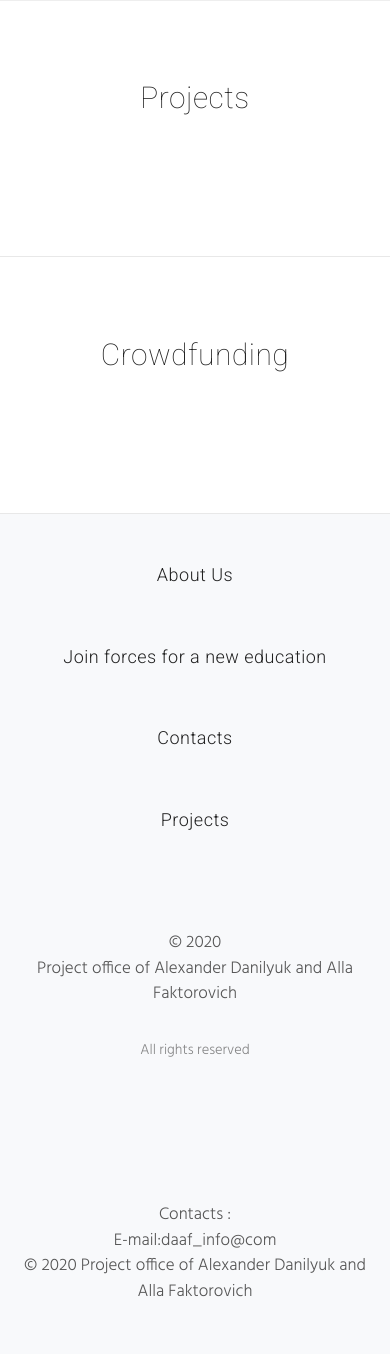
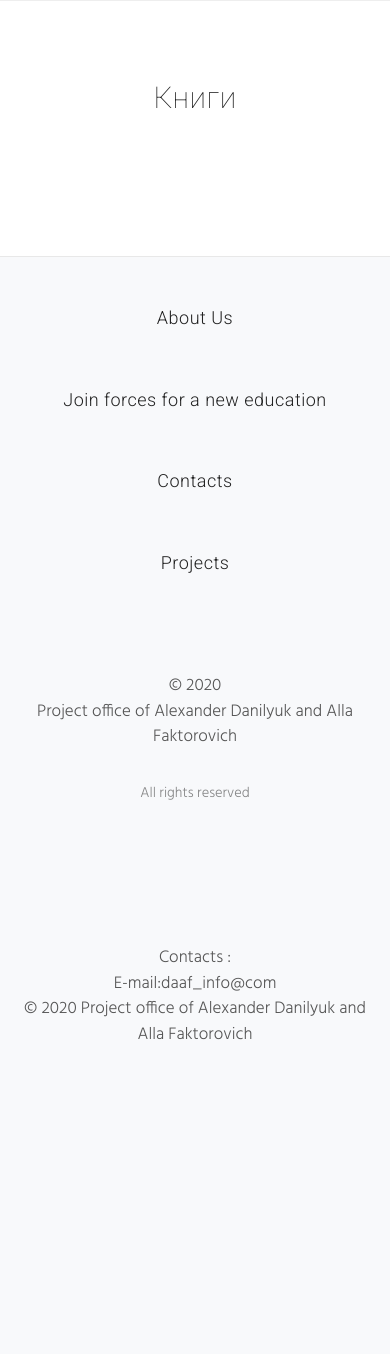
Before and after one commit to sazonovdmitrii/books, a Symfony app: template templates/projects.html.twig in a window 390 px wide. Shown: the part 150-1504 px from the top of the page. After the commit the page ends 1190 px from the top, so only its background shows below. Run offline with Twig, Linux system fonts and the light colour scheme; the template is opened without the code that fills it, so the values that code supplies are empty; some libraries are stand-ins or nearby versions.

Commit message:
new visible of our site

```diff
--- a/src/Controller/ProjectsController.php
+++ b/src/Controller/ProjectsController.php
@@ -24,12 +24,12 @@ class ProjectsController extends AbstractController
     public function projects(
         ProjectRepository $projectRepository
     ) {
-        $projects = $projectRepository->findBy(['crowdfunding' => Project::CROWDFUNDING_TYPE_NO]);
+        $projects_p = $projectRepository->findBy(['crowdfunding' => Project::CROWDFUNDING_TYPE_NO]);
         $crowdfundingProjects = $projectRepository->findBy(['crowdfunding' => Project::CROWDFUNDING_TYPE_YES]);
 
-        if($projects) {
+        if($projects_p) {
             return $this->render('projects.html.twig', [
-                'projects' => $projects,
+                'projects_p' => $projects_p,
                 'crowdfunding_projects' => $crowdfundingProjects,
             ]);
         }
--- a/templates/index.html.twig
+++ b/templates/index.html.twig
@@ -48,17 +48,15 @@
 			</a>
 			<button class="round-toggle navbar-toggle menu-collapse-btn collapsed" data-toggle="collapse" data-target=".navMenuCollapse"> <span class="icon-bar"></span> <span class="icon-bar"></span> <span class="icon-bar"></span> </button>
 			<div class="collapse navbar-collapse navMenuCollapse">
-				{% for project in projects.getCroudfindingProjects() %}
-				<div class="login-panel"><a class="btn btn-primary" href="{{ path( 'project', {slug: project.url}) }}">{{'Краудфайндинг'|trans}} <i class="icon right-icon icon-download"></i></a></div>
-				{% endfor %}
+				<div class="login-panel"><a class="btn btn-primary" href="/projects">{{'Книги'|trans}} <i class="icon right-icon icon-download"></i></a></div>
 				<ul class="nav">
 					<li><a href="/">{{ 'Главная'|trans }}</a></li>
 					<li><a href="/about-us">{{ 'О нас'|trans }}</a></li>
 					<li><a href="/goals-and-tasks/">{{ 'Объединим усилия для нового образования'|trans }}</a></li>
 					<li><a href="/contacts">{{ 'Контакты'|trans }}</a></li>
 
-					{% for project in projects.getProjects() %}
-						<li><a href="{{ path( 'project', {slug: project.url}) }}">{{ project.title }}</a></li>
+					{% for project_m in projects.getProjects() %}
+						<li><a href="{{ path( 'project', {slug: project_m.url}) }}">{{ project_m.title }}</a></li>
 					{% endfor %}
 				</ul>
 			</div>
--- a/templates/projects.html.twig
+++ b/templates/projects.html.twig
@@ -3,20 +3,29 @@
 {% block body %}
     <section id="blog-3col">
         <div class="container">
-            <h2 class="title text-center">{{ 'Проекты'|trans }}</h2>
+            <h2 class="title text-center">{{ 'Книги'|trans }}</h2>
 
             <div class="row">
-                {% for project in projects %}
+                {% for project in projects_p %}
                     <div class="col-sm-6">
                         <div class="post">
                             {% if  project.getMainImage() %}
-                                <div class="post-media">
-                                    <a href="{{ path( 'project', {slug: project.url}) }}"><img src="{{ project.getMainImage() }}" alt="{{ project.title }}" class="img-responsive"></a>
-                                </div>
+{#                                <div class="post-media">#}
+{#                                    <a href="{{ path( 'project', {slug: project.url}) }}"><img src="{{ project.getMainImage() }}" alt="{{ project.title }}" class="img-responsive"></a>#}
+{#                                </div>#}
                             {% endif %}
                             <div class="post-content">
                                 <h4 class="title"><a href="{{ path( 'project', {slug: project.url}) }}">{{ project.title }}</a></h4>
-                                <div class="post-desc">{{ project.description|slice(0,500)|raw }}<a href="{{ path( 'project', {slug: project.url}) }}" class="read-more" title="read more">•••</a></div>
+                                <div class="post-desc" style="min-height: 80px;">{{ project.getShortDescription()|slice(0,300)|raw }}</div>
+                            </div>
+                            <div class="post-content">
+                                <h4 class="title">Цена: {{ project.price }} р.</h4>
+                               <div>
+                                   <div style="white-space: pre-line;" id="" class="btn btn-lg btn-block btn-primary">
+                                       <a href="#openModal">Получить полный текст и
+                                       поддержать проект</a>
+                                   </div>
+                               </div>
                             </div>
                         </div>
                     </div>
@@ -24,26 +33,26 @@
             </div>
         </div>
     </section>
-    <section id="blog-3col">
-        <div class="container">
-            <h2 class="title text-center">{{ 'Краудфайндинг'|trans }}</h2>
-            <div class="row">
-                {% for cproject in crowdfunding_projects %}
-                    <div>
-                        <div class="post">
-                            {% if  cproject.getMainImage() %}
-                                <div class="post-media">
-                                    <a href="{{ path( 'project', {slug: cproject.url}) }}"><img src="{{ cproject.getMainImage() }}" alt="{{ cproject.title }}" class="img-responsive"></a>
-                                </div>
-                            {% endif %}
-                            <div class="post-content">
-                                <h4 class="title"><a href="{{ path( 'project', {slug: cproject.url}) }}">{{ cproject.title }}</a></h4>
-                                <div class="post-desc">{{ cproject.description|slice(0,500)|raw }}<a href="{{ path( 'project', {slug: cproject.url}) }}" class="read-more" title="read more">•••</a></div>
-                            </div>
-                        </div>
-                    </div>
-                {% endfor %}
-            </div>
-        </div>
-    </section>
+{#    <section id="blog-3col">#}
+{#        <div class="container">#}
+{#            <h2 class="title text-center">{{ 'Краудфайндинг'|trans }}</h2>#}
+{#            <div class="row">#}
+{#                {% for cproject in crowdfunding_projects %}#}
+{#                    <div>#}
+{#                        <div class="post">#}
+{#                            {% if  cproject.getMainImage() %}#}
+{#                                <div class="post-media">#}
+{#                                    <a href="{{ path( 'project', {slug: cproject.url}) }}"><img src="{{ cproject.getMainImage() }}" alt="{{ cproject.title }}" class="img-responsive"></a>#}
+{#                                </div>#}
+{#                            {% endif %}#}
+{#                            <div class="post-content">#}
+{#                                <h4 class="title"><a href="{{ path( 'project', {slug: cproject.url}) }}">{{ cproject.title }}</a></h4>#}
+{#                                <div class="post-desc">{{ cproject.description|slice(0,500)|raw }}<a href="{{ path( 'project', {slug: cproject.url}) }}" class="read-more" title="read more">•••</a></div>#}
+{#                            </div>#}
+{#                        </div>#}
+{#                    </div>#}
+{#                {% endfor %}#}
+{#            </div>#}
+{#        </div>#}
+{#    </section>#}
 {% endblock %}
```
Also changed, not shown: templates/project.html.twig (+22 -22 lines).
